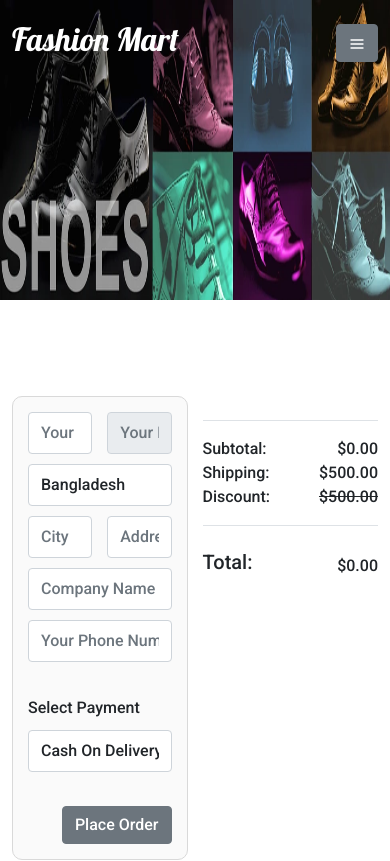
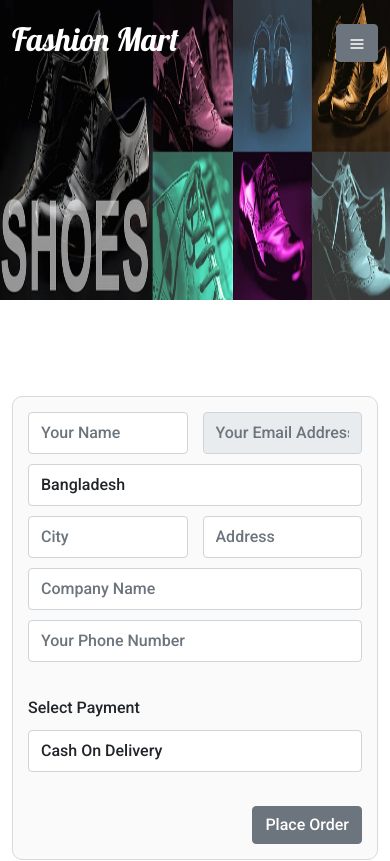
Before and after one commit to tusharshaha/fashion-mart-client, a React (Create React App) app: page /checkout in a window 390 px wide. Shown: the top 861 px of the page. Built offline with nearby package versions, Linux system fonts and the light colour scheme.

Commit message:
updated checkout form style

```diff
--- a/src/Components/Checkout/CheckoutForm/CheckoutForm.css
+++ b/src/Components/Checkout/CheckoutForm/CheckoutForm.css
@@ -3,7 +3,8 @@
     grid-template-columns: repeat(2, 1fr);
     gap: 15px;
 }
-.checkout_form{
+
+.checkout_form {
     display: flex;
     flex-direction: column;
     gap: 10px;
@@ -12,3 +13,17 @@
     border-radius: 10px;
     padding: 15px;
 }
+
+@media only screen and (max-width: 980px) {
+    .checkout_form_container {
+        grid-template-columns: repeat(1, 1fr);
+        gap: 30px;
+    }
+
+    .checkout_product {
+        background-color: #fafafa;
+        border: 1px solid #d9d9d9;
+        border-radius: 10px;
+        padding: 15px;
+    }
+}
--- a/src/Components/Checkout/ChecoutProuducts/CheckoutProducts.tsx
+++ b/src/Components/Checkout/ChecoutProuducts/CheckoutProducts.tsx
@@ -9,7 +9,7 @@
 
 const CheckoutProducts: React.FC<props> = ({ items, totalAmount }) => {
     return (
-        <div>
+        <div className='checkout_product'>
             {
                 items.map(item => <div key={item.id} className="d-flex align-items-center justify-content-between mb-2">
                     <div className='d-flex align-items-center'>
```
